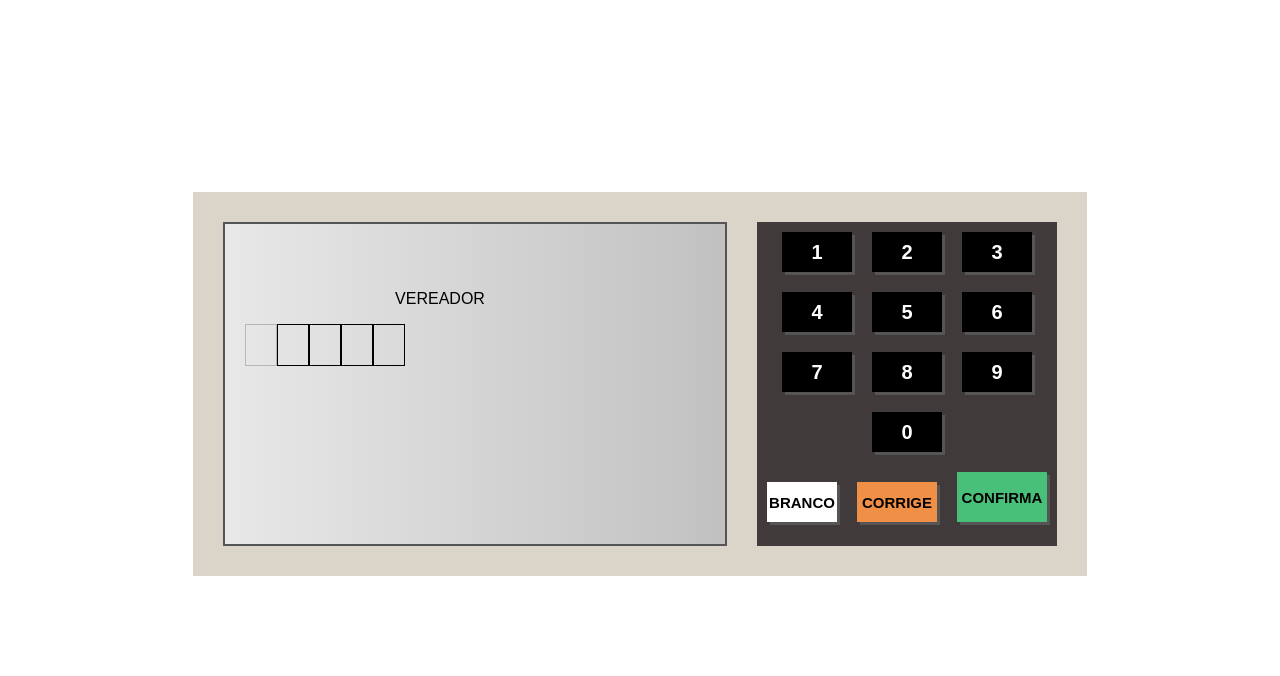
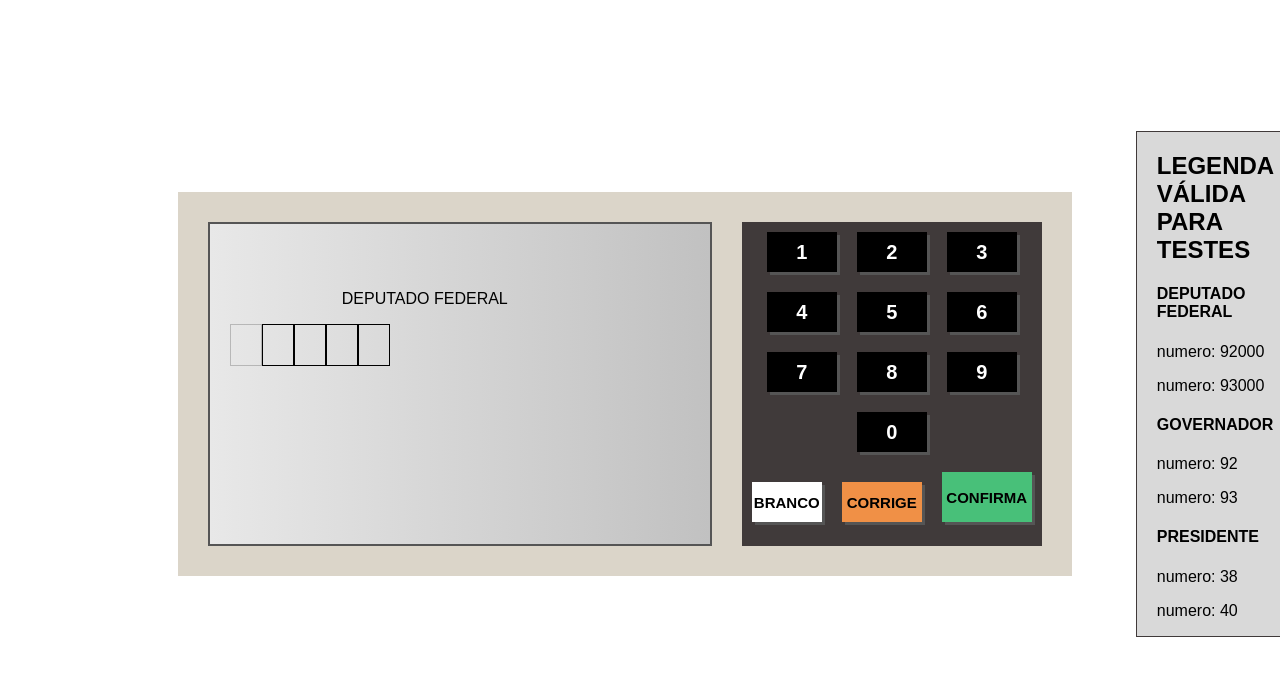
Before and after one commit to edimilsonbraz/urna-javascript, a website: page index.html in a window 1280 px wide. Drawn offline with Linux system fonts and the light colour scheme.

Commit message:
:tada: update project

```diff
--- a/etapas.js
+++ b/etapas.js
@@ -1,6 +1,6 @@
 let etapas = [
   {
-    titulo: 'VEREADOR',
+    titulo: 'DEPUTADO FEDERAL',
     numeros: 5,
     candidatos: [
       {
@@ -22,7 +22,7 @@ let etapas = [
     ]
   },
   {
-    titulo: 'PREFEITO',
+    titulo: 'GOVERNADOR',
     numeros: 2,
     candidatos: [
       {
@@ -46,5 +46,31 @@ let etapas = [
         ]
       }
     ]
+  },
+  {
+    titulo: 'PRESIDENTE',
+    numeros: 2,
+    candidatos: [
+      {
+        numero: '38',
+        nome: 'Giltrano de Tal',
+        partido: 'AA',
+        vice: 'Barão',
+        fotos: [
+          {url:'92.png', legenda: 'Prefeito'},
+          {url:'92_1.png', legenda: 'Vice-Prefeito', small: true}
+        ]
+      },
+      {
+        numero: '40',
+        nome: 'Deltrano de Tal',
+        partido: 'BB',
+        Vice: 'Zizão',
+        fotos: [
+          {url:'93.png', legenda: 'Prefeito'},
+          {url:'93_1.png', legenda: 'Vice-Prefeito', small: true}
+        ]
+      }
+    ]
   }
 ];
--- a/index.html
+++ b/index.html
@@ -17,7 +17,7 @@
             <span>SEU VOTO PARA</span>
           </div>
           <div class="d-1-2">
-            <span>VEREADOR</span>
+            <span>DEPUTADO</span>
           </div>
           <div class="d-1-3">
             <div class="numero pisca"></div>
@@ -26,17 +26,17 @@
           <div class="d-1-4">
             Nome: Fulano de Tal <br>
             Partido: QQQ <br>
-            Vice-Prefeito: Beltrano <br>
+            Suplente: Beltrano <br>
           </div>
         </div>
         <div class="d-1-right">
           <div class="d-1-image">
             <img src="images/92.png" alt="">
-            Prefeito
+            Governador
           </div>
           <div class="d-1-image small">
             <img src="images/92_1.png" alt="">
-            Vice-Prefeito
+            Vice-Governador
           </div>
         </div>
       </div>
@@ -74,6 +74,26 @@
 
   </div>
 
+  <div class="legenda-valida">
+    <h2>Legenda Válida para testes</h2>
+    <div class="deputados">
+      <h4>DEPUTADO FEDERAL</h4>
+      <p>numero: 92000</p>
+      <p>numero: 93000</p>
+    </div>
+    <div class="governadores">
+      <h4>GOVERNADOR</h4>
+      <p>numero: 92</p>
+      <p>numero: 93</p>
+    </div>
+    <div class="presidentes">
+      <h4>PRESIDENTE</h4>
+      <p>numero: 38</p>
+      <p>numero: 40</p>
+    </div>
+
+  </div>
+
   <script src="./etapas.js"></script>
   <script src="./script.js"></script>
 </body>
--- a/style.css
+++ b/style.css
@@ -16,7 +16,7 @@ body {
   background: #dbd5c9;
   padding: 30px;
   display: flex;
-  margin: 15%;
+  margin: 15% 5% 15% 15%;
 }
 .tela {
   width: 500px;
@@ -159,3 +159,16 @@ body {
   justify-content: center;
   align-items: center;
 }
+
+.legenda-valida {
+  /* width: 100%; */
+  height: auto;
+  background-color: rgb(217, 217, 217);
+  padding:  0 20px 0 20px;
+  border: 1px solid #403A3A;
+
+}
+
+.legenda-valida h2 {
+  text-transform: uppercase;
+}
```
Also changed, not shown: package.json (added, +19 -0 lines).
